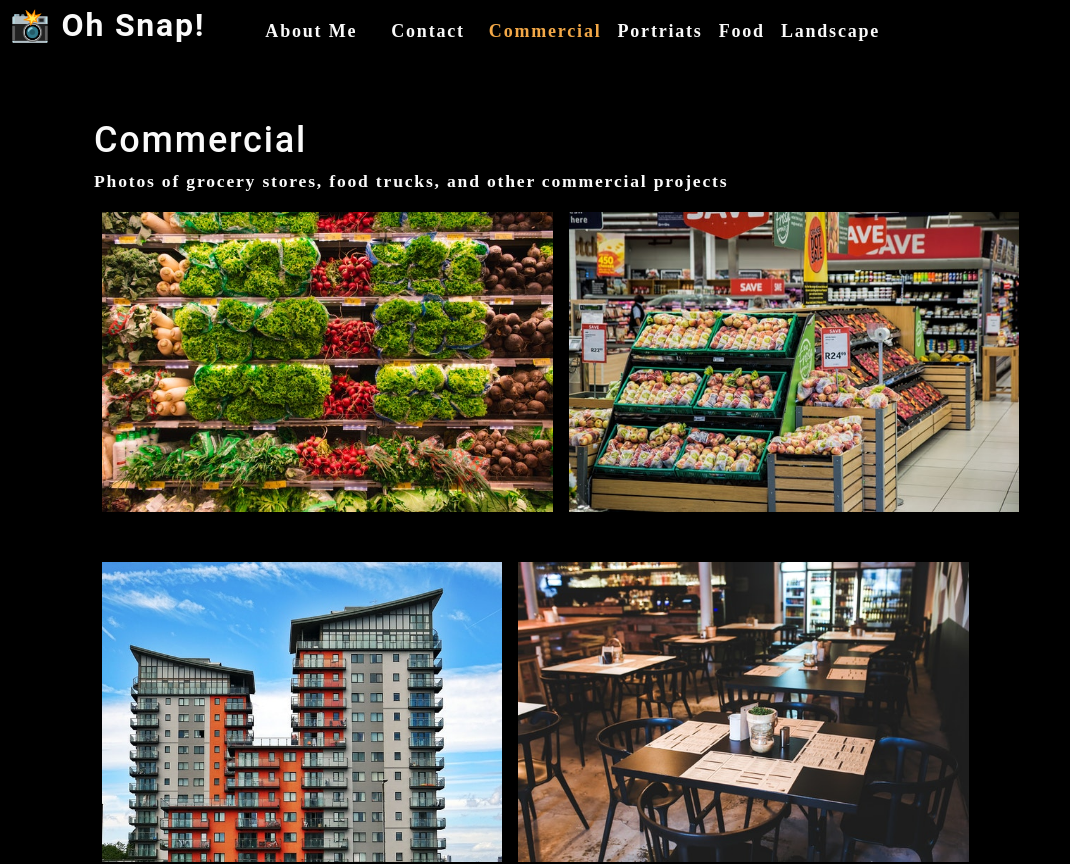
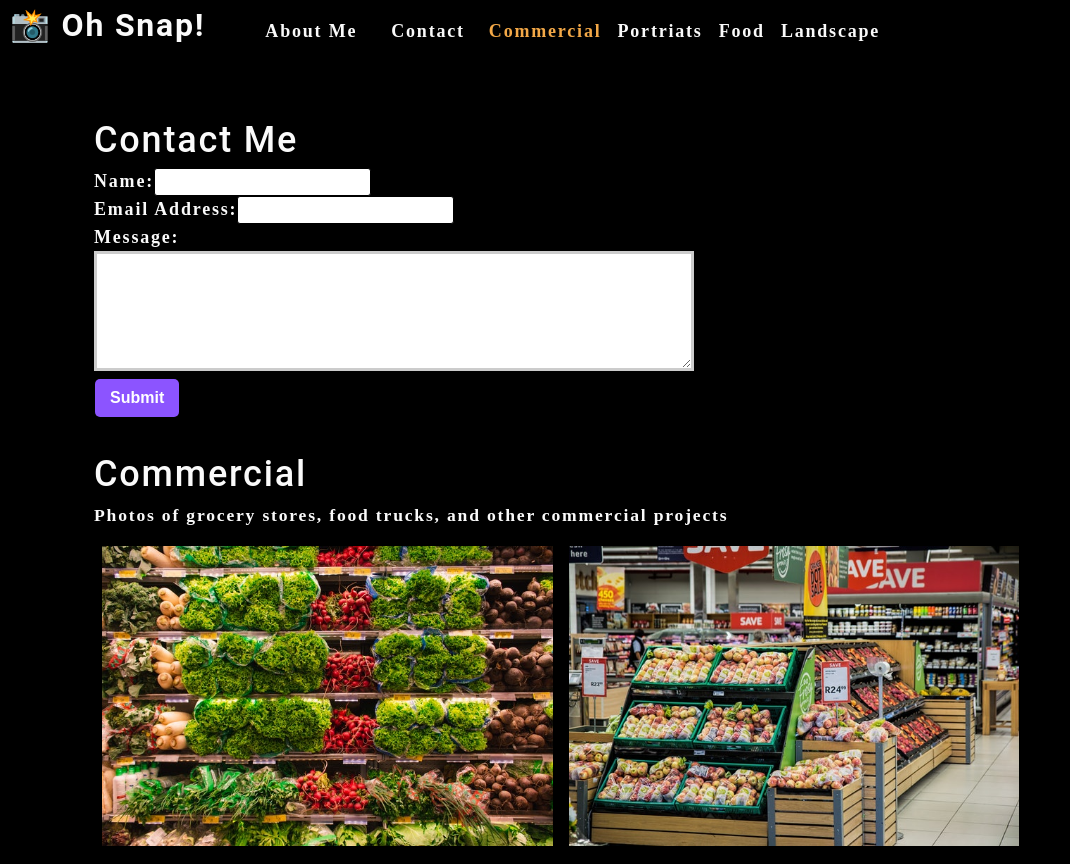
Before and after one commit to kingopara/photo-port, a React (Create React App) app: page / in a window 1280 px wide. Shown: the top 864 px of the page, without its empty margins (0-1070 px from the left). Built offline with nearby package versions, Linux system fonts and the light colour scheme.

Commit message:
initialized the state, sync the state and submit form data

```diff
--- a/src/App.js
+++ b/src/App.js
@@ -4,6 +4,7 @@
 import Nav from './components/Nav';
 import About from './components/About';
 import Gallery from './components/Gallery';
+import ContactForm from './components/Contact';
 
 function App() {
   const [categories] = useState([
@@ -37,6 +38,7 @@
       </Nav>
       <main>
         <div>
+          <ContactForm></ContactForm>
           <Gallery currentCategory={currentCategory} ></Gallery>
           <About></About>
         </div>
--- a/src/components/Contact/index.js
+++ b/src/components/Contact/index.js
@@ -1,21 +1,36 @@
-import React from "react";
+import React, {useState} from "react";
 
 function ContactForm() {
+
+    const [formState, setFormState] = useState({name: '', email: '', message: '' });
+
+    const { name, email, message } = formState;
+
+    function handleChange(e) {
+        setFormState({...formState, [e.target.name]: e.target.value })
+    }
+    // console.log(formState);
+
+    function handleSubmit(e) {
+        e.preventDefault();
+        console.log(formState);
+    }
+
     return (
         <section>
             <h1>Contact Me</h1>
-            <form id="contact-form">
+            <form id="contact-form" onSubmit={handleSubmit}>
                 <div>
                     <label htmlFor="name">Name:</label>
-                    <input type="text" name="name"></input>
+                    <input type="text" name="name" defaultValue={name} onChange={handleChange}></input>
                 </div>
                 <div>
                     <label htmlFor="email">Email Address:</label>
-                    <input type="email" name="email" />
+                    <input type="email" name="email" defaultValue={email} onChange={handleChange}/>
                 </div>
                 <div>
                     <label htmlFor="message">Message:</label>
-                    <textarea name="message" rows="5" />
+                    <textarea name="message" rows="5" defaultValue={message} onChange={handleChange}/>
                 </div>
                 <button type="submit">Submit</button>
             </form>
--- a/src/components/PhotoList/index.js
+++ b/src/components/PhotoList/index.js
@@ -1,6 +1,6 @@
 import React, {useState} from "react";
 
-import photo from '../../assets/small/commercial/0.jpg'
+// import photo from '../../assets/small/commercial/0.jpg'
 
 const PhotoList = ({category}) => {
 
```
